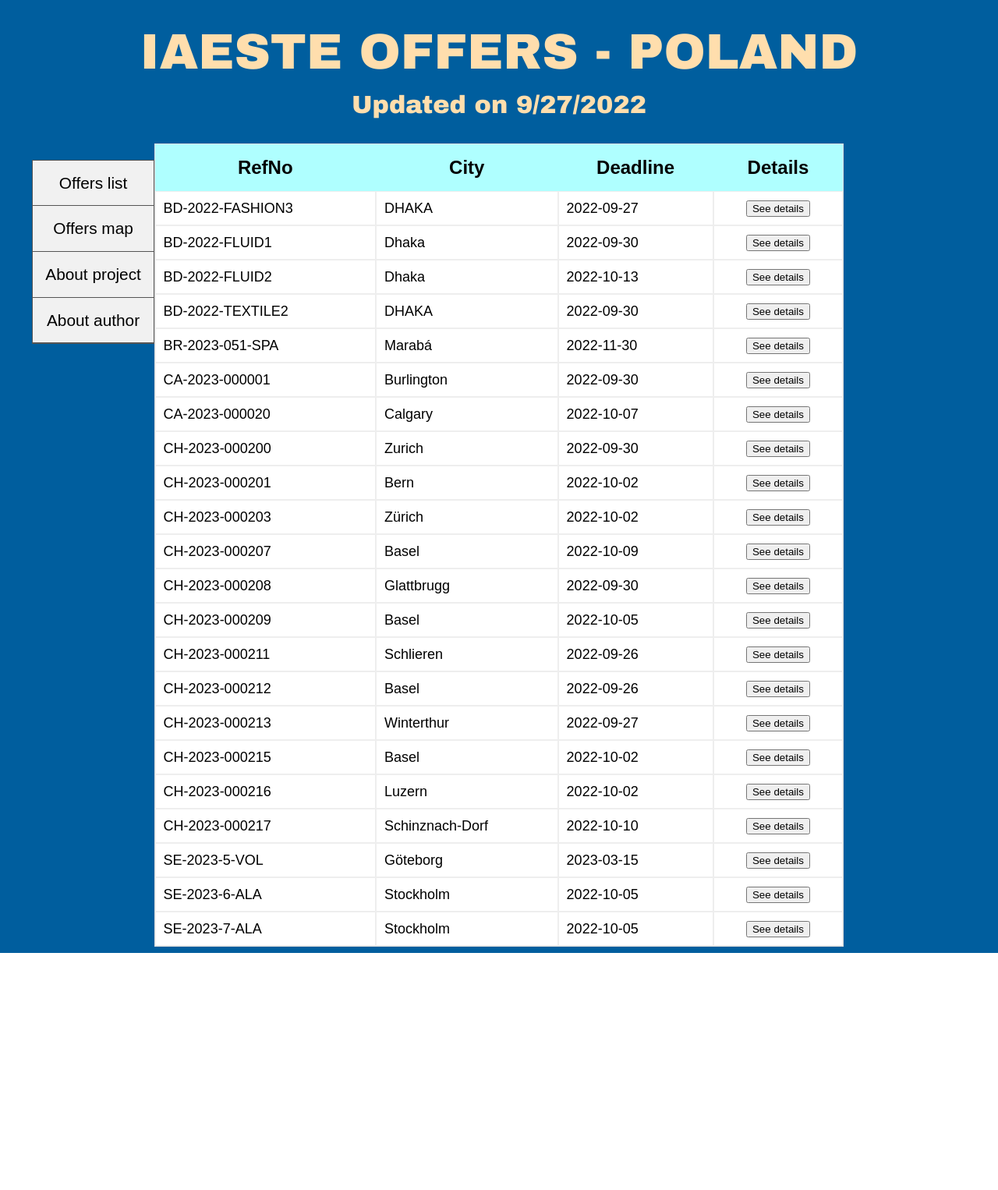
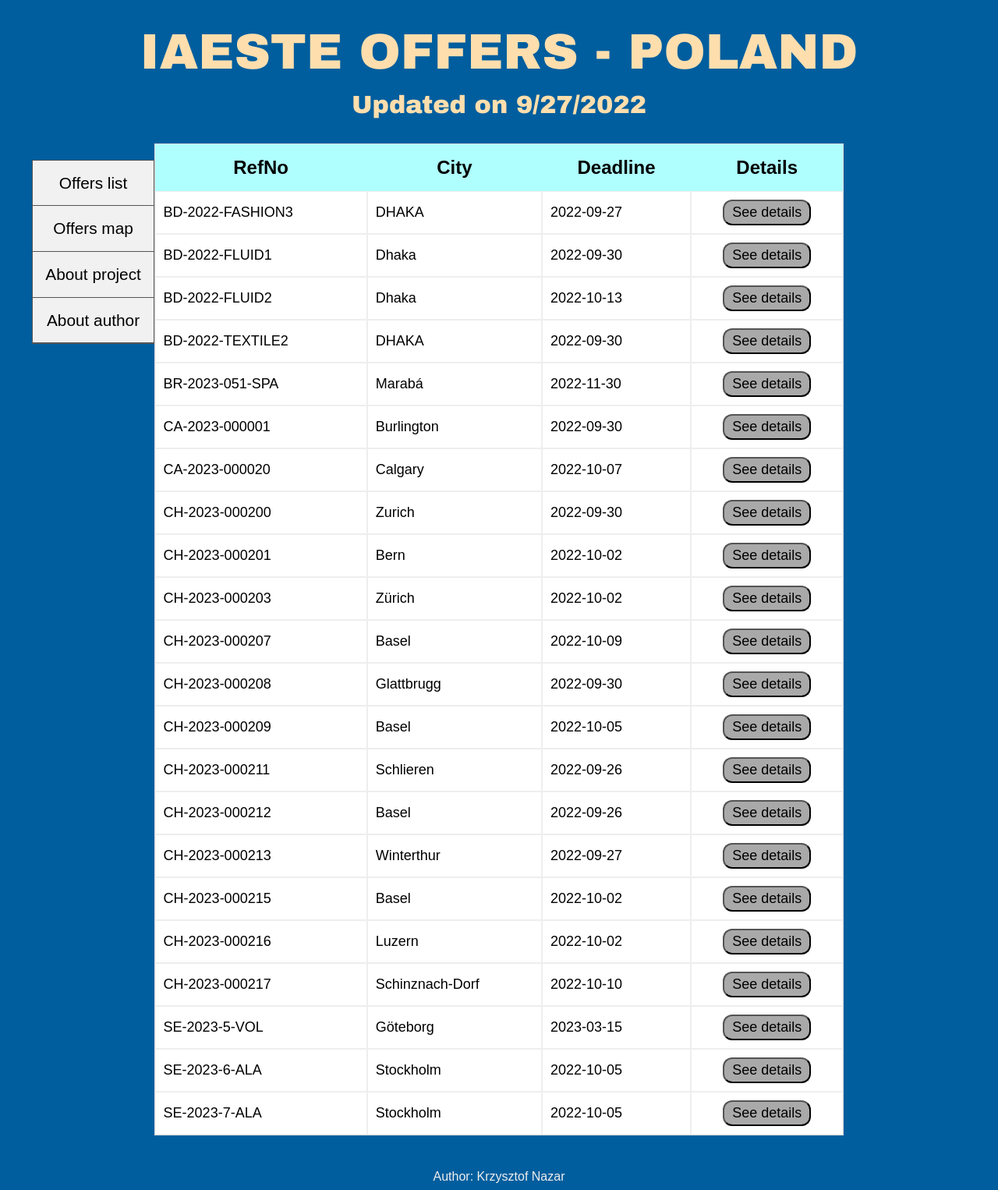
Before and after one commit to Danzigerrr/IAESTE-Table-Web-App-Django, a Django app: page /playground/hello/ in a window 1280 px wide. Shown: the whole page at 78% size. Before the commit the page ends 1222 px from the top, so only its background shows below. Run offline with Django 4.2, Linux system fonts and the light colour scheme; data comes from the database, SQL or seed files in the repository; both versions use the stored data as it was after the commit.

Commit message:
author footnote added

```diff
--- /dev/null
+++ b/static/css/authorFootnoteStyles.css
@@ -0,0 +1,8 @@
+#authorFootnote{
+    font-family: Arial, serif;
+    font-size: 1em;
+    color: #eeeeee;
+    text-align: center;
+    margin-bottom: 0.5em;
+    margin-top: 0.5em;
+}
--- a/static/css/offersListStyles.css
+++ b/static/css/offersListStyles.css
@@ -121,3 +121,11 @@
     margin-bottom: 1em;
     margin-top: .5em;
 }
+
+button{
+    font-size: 1em;
+    border-radius: 12px;
+    padding: 4px 10px;
+    background-color: darkgray;
+    cursor:pointer;
+}
--- a/templates/detail_view_1.html
+++ b/templates/detail_view_1.html
@@ -7,6 +7,7 @@
     <title>IAESTE Offers - Poland</title>
     <link rel="stylesheet" type="text/css" href="{% static 'css/offerDetailsStyles.css' %}"/>
     <link rel="stylesheet" type="text/css" href="{% static 'css/verticalMenuStyles.css' %}"/>
+    <link rel="stylesheet" type="text/css" href="{% static 'css/authorFootnoteStyles.css' %}"/>
     <script src="{% static 'JavaScript/JsScripts.js' %}"></script>
 
 </head>
@@ -14,7 +15,7 @@
 <body class="tableWithOffers">
 
     <div class="pageTitleClass">
-        <div id="pageTitle">Offer {{offer.RefNo}} details</div>
+        <div id="pageTitle">Offer number: {{offer.RefNo}}</div>
     </div>
 
     <!-- Menu vertical on the left side -->
--- a/templates/playground_view_1.html
+++ b/templates/playground_view_1.html
@@ -7,6 +7,7 @@
     <title>IAESTE Offers - Poland</title>
     <link rel="stylesheet" type="text/css" href="{% static 'css/offersListStyles.css' %}"/>
     <link rel="stylesheet" type="text/css" href="{% static 'css/verticalMenuStyles.css' %}"/>
+    <link rel="stylesheet" type="text/css" href="{% static 'css/authorFootnoteStyles.css' %}"/>
     <script src="{% static 'JavaScript/JsScripts.js' %}"></script>
 
 </head>
@@ -71,9 +72,10 @@
         </table>
     </div>
 
+    <br>
+    <br>
 
-
-
+    <p id="authorFootnote"> Author: Krzysztof Nazar</p>
 
 </body>
 </html>
```
Also changed, not shown: map.html (+10 -10 lines), db.sqlite3.
